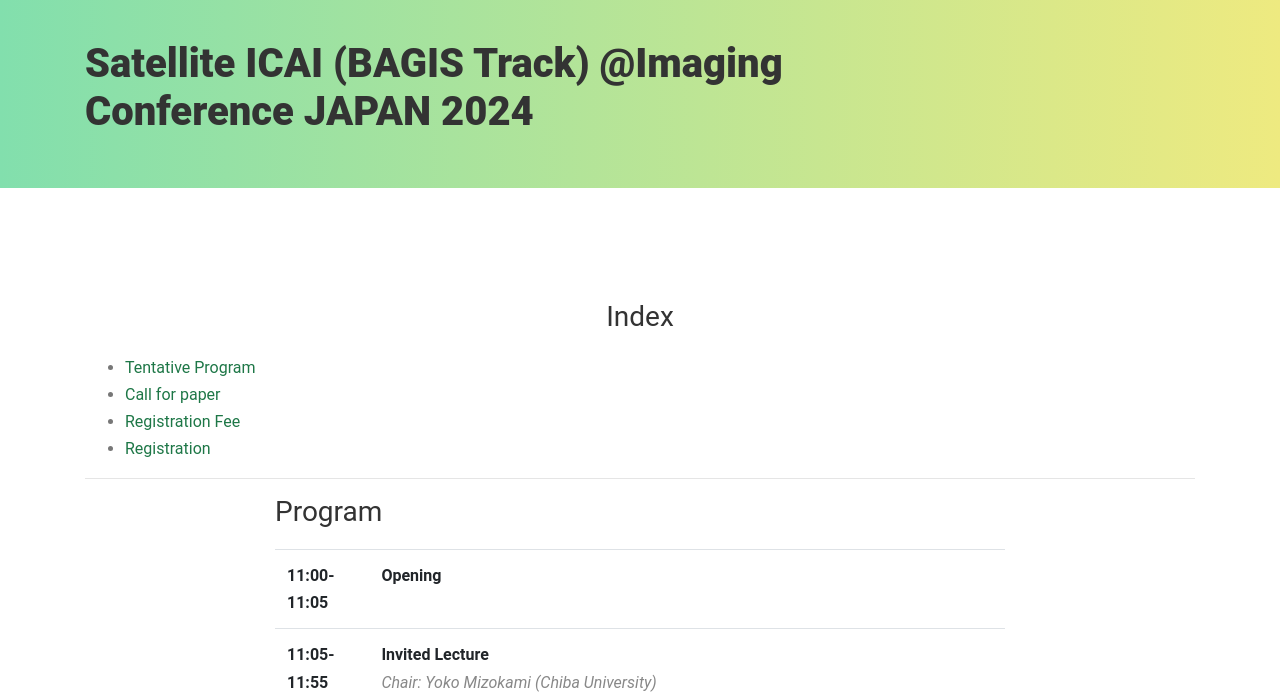
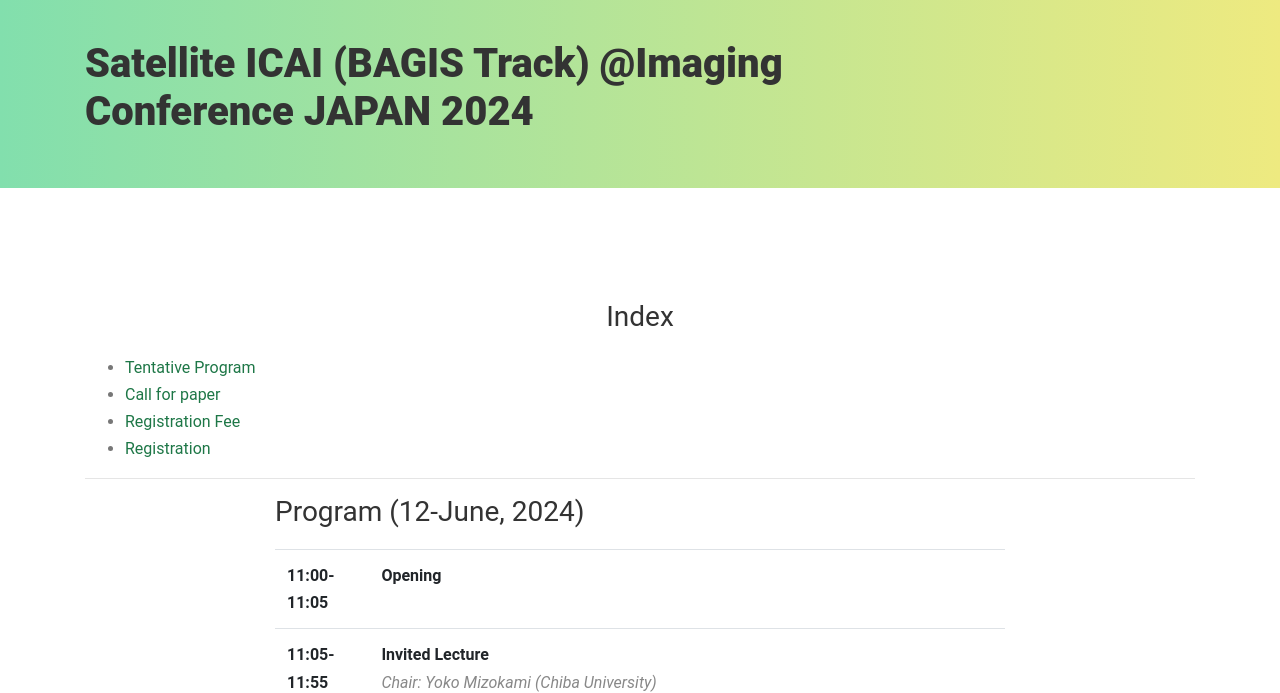
Before and after one commit to bagis-web/bagis-web.github.io, a plain HTML site: page symposium2024-jp.html in a window 1280 px wide. Shown: the part 80-773 px from the top of the page. Drawn offline with nearby package versions, Linux system fonts and the light colour scheme; files whose address does not match are found by name.

Commit message:
add date

```diff
--- a/symposium2024-jp.html
+++ b/symposium2024-jp.html
@@ -112,7 +112,7 @@
 						<hr>
 						<div class="row">
 							<div class="col-md-8 offset-md-2 text-left">
-								<h3 id="program">Program</h3>
+								<h3 id="program">Program (12-June, 2024)</h3>
 								<!-- <p><a href="symposium2023/Satellite_ICAI_2023_Final_program.pdf" target="_blank">Download</a></p> -->
 								<table class="table">
 									<!-- <tr>
```
